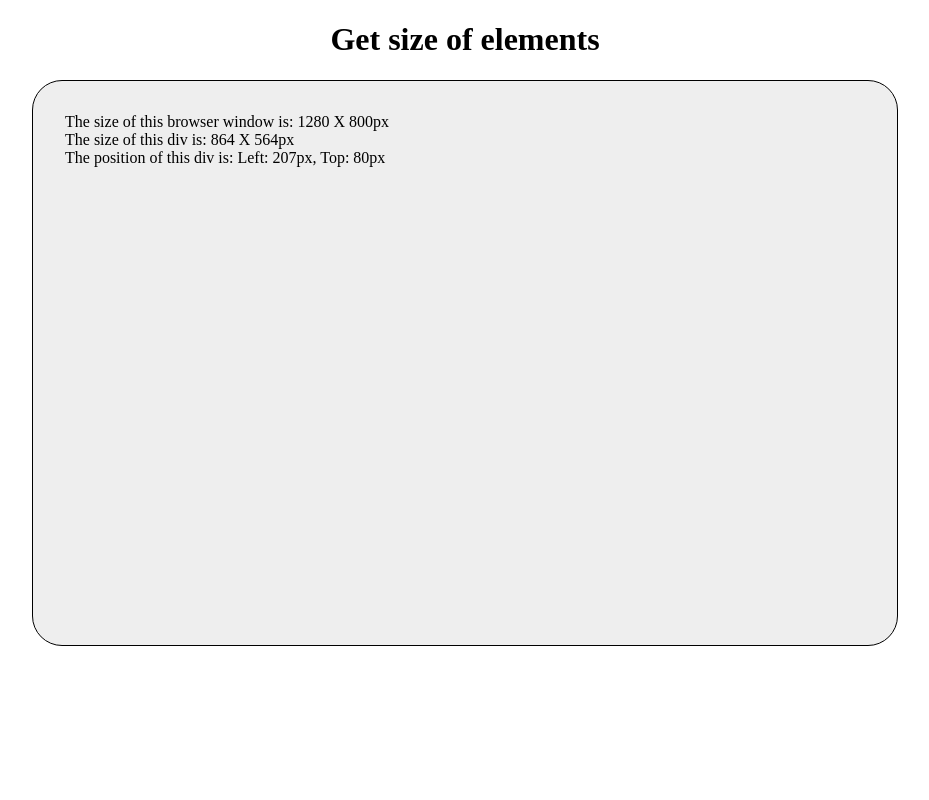
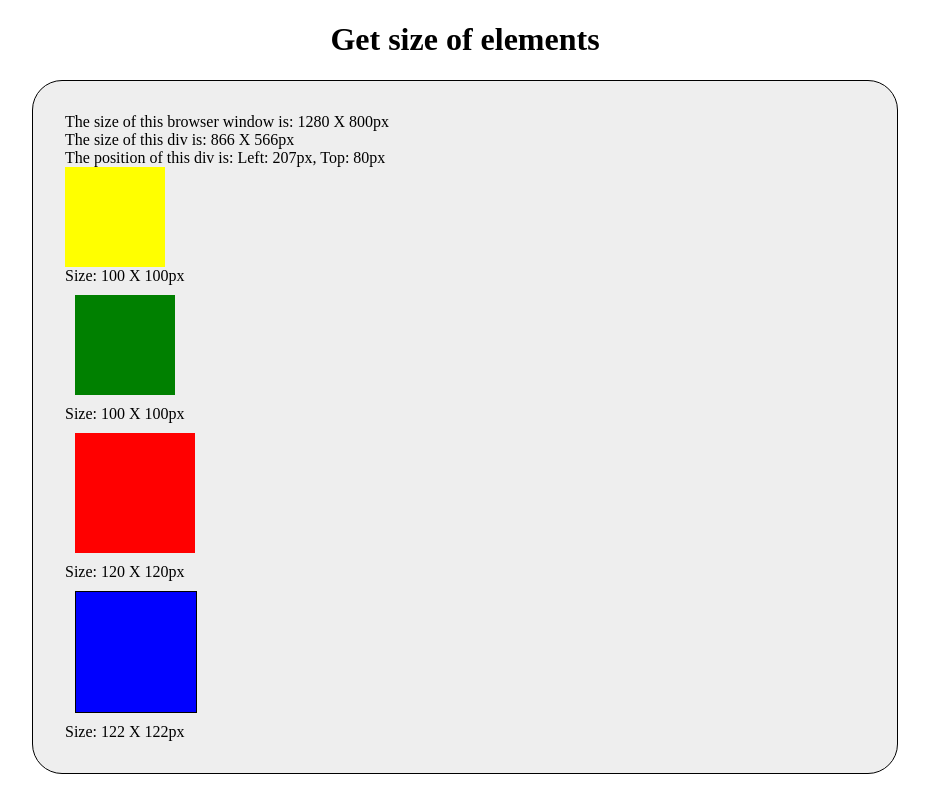
Before and after one commit to dbwebb-se/javascript1, a PHP site: page / in a window 1280 px wide. Shown: the whole page, without its empty margins (175-1104 px from the left). Run offline with PHP 8.4, Linux system fonts and the light colour scheme.

Commit message:
getSize fixes, four divs with different attributes

```diff
--- a/example/getSize/index.html
+++ b/example/getSize/index.html
@@ -9,7 +9,7 @@
     <div id="content">
     	The size of this browser window is: <span id="browserSize"></span><br />
         The size of this div is: <span id="divSize"></span><br />
-        The position of this div is: <span id="divPosition"></span>
+        The position of this div is: <span id="divPosition"></span><br />
     </div>
     <script type="text/javascript" src="js/main.js"></script>
 </body>
--- a/example/getSize/js/main.js
+++ b/example/getSize/js/main.js
@@ -2,16 +2,96 @@
     'use strict';
 
     var content = document.getElementById('content'),
+    browserSizeSpan = document.getElementById('browserSize'),
+    divSizeSpan = document.getElementById('divSize'),
+    divPositionSpan = document.getElementById('divPosition'),
     browserHeight = window.innerHeight,
     browserWidth = window.innerWidth,
-    divHeight = content.clientHeight,
-    divWidth = content.clientWidth,
+    divHeight = content.offsetHeight,
+    divWidth = content.offsetWidth,
     divPosX = content.offsetLeft,
-    divPosY = content.offsetTop;
+    divPosY = content.offsetTop,
+    divSize = {};
 
-    document.getElementById('browserSize').innerHTML = browserWidth + ' X ' + browserHeight + 'px';
-    document.getElementById('divSize').innerHTML = divWidth + ' X ' + divHeight + 'px';
-    document.getElementById('divPosition').innerHTML = 'Left: ' + divPosX + 'px, Top: ' + divPosY + 'px';
+    browserSizeSpan.innerHTML = browserWidth + ' X ' + browserHeight + 'px';
+    divSizeSpan.innerHTML = divWidth + ' X ' + divHeight + 'px';
+    divPositionSpan.innerHTML = 'Left: ' + divPosX + 'px, Top: ' + divPosY + 'px';
+
+
+    /**
+     * A function that returns the elements height and width
+     **/
+    function getSize(element) {
+        var elWidth = element.offsetWidth,
+        elHeight = element.offsetHeight;
+
+        return {x: elWidth, y: elHeight}
+    }
+    /**
+     * A function for creating a div, 100 x 100px
+     * With .style you can get to the elements CSS properties
+     **/
+    function createDiv() {
+        var newDiv = document.createElement('div');
+        newDiv.style.height = 100+'px',
+        newDiv.style.width = 100+'px';
+
+        return newDiv;
+    }
+    /**
+     * Create the first div, pass it to getSize(..) and print out the data
+     **/
+    var firstDiv = createDiv(),
+    spanOne = document.createElement('span');
+    firstDiv.style.backgroundColor = 'yellow';
+    content.appendChild(firstDiv);
+    // get the size of the div, can be reached later with divSize.x and divSize.y
+    divSize = getSize(firstDiv);
+    spanOne.innerHTML = 'Size: ' + divSize.x + ' X ' + divSize.y + 'px';
+    content.appendChild(spanOne);
+
+    /**
+     * Create the second div, pass it to getSize(..) and print out the data
+     **/
+    var secondDiv = createDiv(),
+    spanTwo = document.createElement('span');
+    secondDiv.style.backgroundColor = 'green';
+    secondDiv.style.margin = '10px';
+    content.appendChild(secondDiv);
+    // get the size of the div, can be reached later with divSize.x and divSize.y
+    divSize = getSize(secondDiv);
+    spanTwo.innerHTML = 'Size: ' + divSize.x + ' X ' + divSize.y + 'px';
+    content.appendChild(spanTwo);
+
+    /**
+     * Create the third div, pass it to getSize(..) and print out the data
+     **/
+    var thirdDiv = createDiv(),
+    spanThree = document.createElement('span');
+    thirdDiv.style.backgroundColor = 'red';
+    thirdDiv.style.margin = '10px';
+    thirdDiv.style.padding = '10px';
+    content.appendChild(thirdDiv);
+    // get the size of the div, can be reached later with divSize.x and divSize.y
+    divSize = getSize(thirdDiv);
+    spanThree.innerHTML = 'Size: ' + divSize.x + ' X ' + divSize.y + 'px';
+    content.appendChild(spanThree);
+
+    /**
+     * Create the fourth div, pass it to getSize(..) and print out the data
+     **/
+    var fourthDiv = createDiv(),
+    spanFour = document.createElement('span');
+    fourthDiv.style.backgroundColor = 'blue';
+    fourthDiv.style.margin = '10px';
+    fourthDiv.style.padding = '10px';
+    fourthDiv.style.border = '1px solid black';
+    content.appendChild(fourthDiv);
+    // get the size of the div, can be reached later with divSize.x and divSize.y
+    divSize = getSize(fourthDiv);
+    spanFour.innerHTML = 'Size: ' + divSize.x + ' X ' + divSize.y + 'px';
+    content.appendChild(spanFour);
+
 
     console.log('Sandbox is ready!');
 })();
--- a/example/getSize/style/style.css
+++ b/example/getSize/style/style.css
@@ -15,7 +15,7 @@ h3 {
 	background-color: #eee;
 	padding: 2em;
 	margin: 0 auto;
-	height: 500px;
+	min-height: 500px;
 	width: 800px;
 	border-radius: 30px;
 }
```
